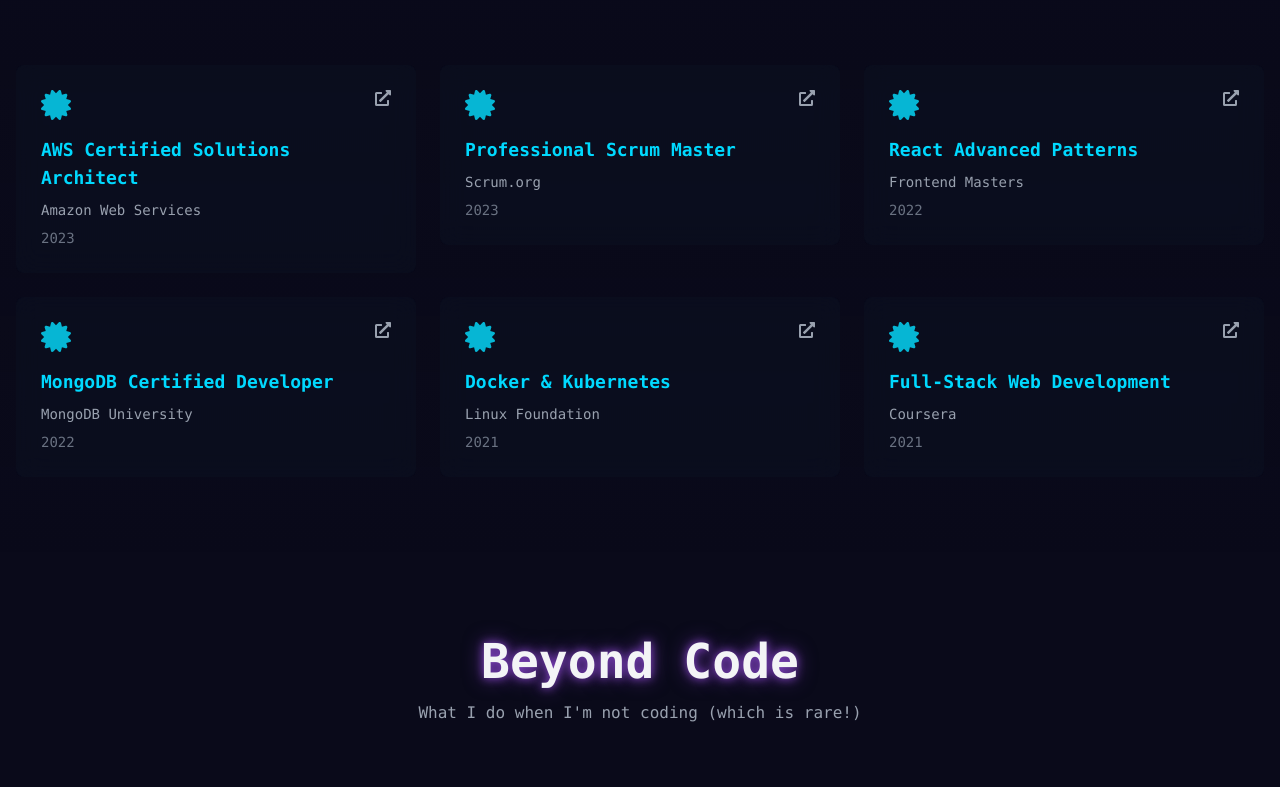
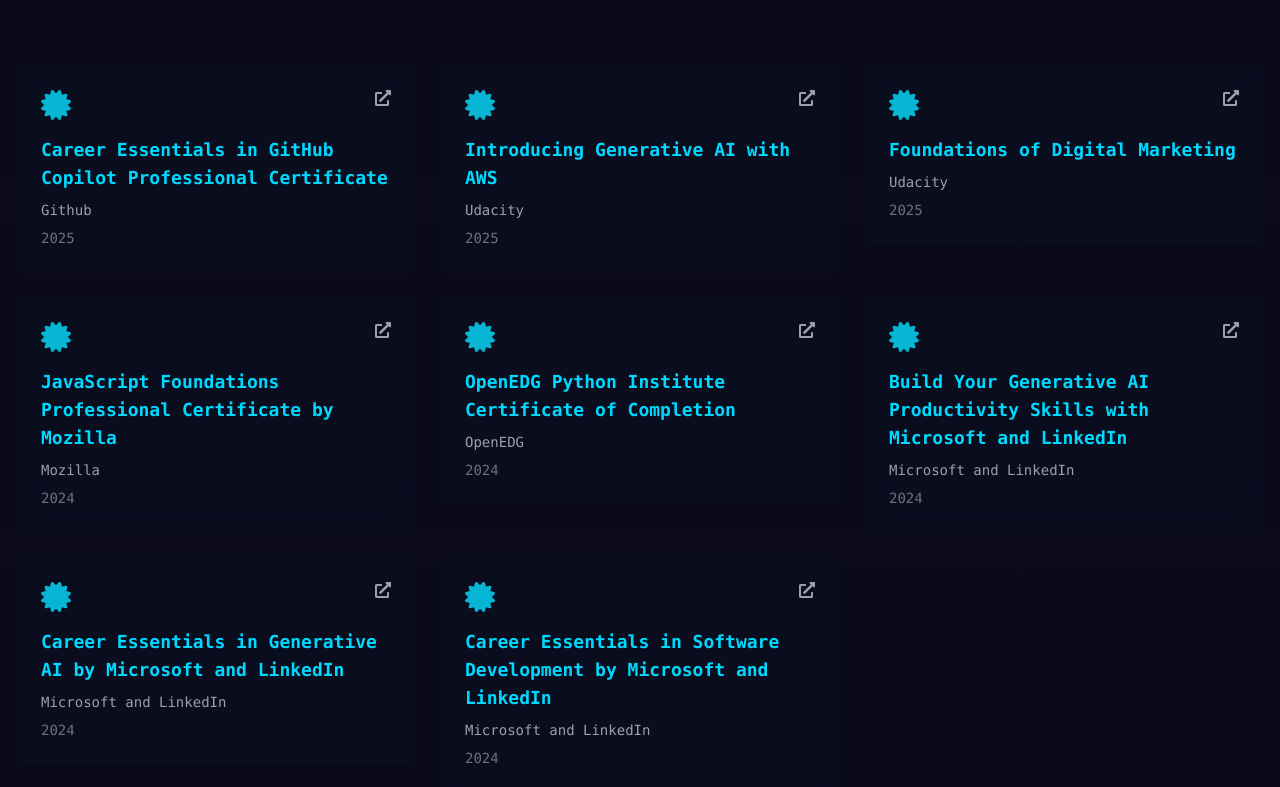
Before and after one commit to Adarsh-P-Thomson/Adarsh-P-Thomson.github.io, a Next.js app: page / in a window 1280 px wide. Shown: the part 4841-5628 px from the top of the page. Built offline with nearby package versions, Linux system fonts and the light colour scheme.

Commit message:
Update CertificatesSection.jsx

```diff
--- a/src/components/home/CertificatesSection.jsx
+++ b/src/components/home/CertificatesSection.jsx
@@ -7,40 +7,53 @@
 const CertificatesSection = () => {
   const certificates = [
     {
-      name: 'AWS Certified Solutions Architect',
-      issuer: 'Amazon Web Services',
-      date: '2023',
-      url: '#'
+      name: 'Career Essentials in GitHub Copilot Professional Certificate',
+      issuer: 'Github',
+      date: '2025',
+      url: 'https://www.linkedin.com/learning/certificates/34d88fbf95065a5ec29f58fdf9edecb3b225801cb1caa4eeb0a5a3bf4a37d1ba'
     },
     {
-      name: 'Professional Scrum Master',
-      issuer: 'Scrum.org',
-      date: '2023',
-      url: '#'
+      name: 'Introducing Generative AI with AWS',
+      issuer: 'Udacity',
+      date: '2025',
+      url: 'https://www.udacity.com/certificate/e/2a5a4bd8-3c3d-11f0-a66d-07aa5f3bf8e6'
     },
     {
-      name: 'React Advanced Patterns',
-      issuer: 'Frontend Masters',
-      date: '2022',
-      url: '#'
+      name: 'Foundations of Digital Marketing ',
+      issuer: 'Udacity',
+      date: '2025',
+      url: 'https://www.udacity.com/certificate/e/fd968046-b7ba-11ef-9e66-d3060daaa429'
     },
     {
-      name: 'MongoDB Certified Developer',
-      issuer: 'MongoDB University',
-      date: '2022',
-      url: '#'
+      name: 'JavaScript Foundations Professional Certificate by Mozilla',
+      issuer: 'Mozilla',
+      date: '2024',
+      url: 'https://www.linkedin.com/learning/certificates/a07103aeff5625bb825e792bfb28f23e63fb9614cee988545cf490f430b1c927'
     },
     {
-      name: 'Docker & Kubernetes',
-      issuer: 'Linux Foundation',
-      date: '2021',
-      url: '#'
+      name: 'OpenEDG Python Institute Certificate of Completion',
+      issuer: 'OpenEDG',
+      date: '2024',
+      url: 'https://www.linkedin.com/learning/certificates/3eafcac4e73a5aa72c86877d7fa5fef9c6875fb82bf2a36faa0aeffc0352958a'
     },
     {
-      name: 'Full-Stack Web Development',
-      issuer: 'Coursera',
-      date: '2021',
-      url: '#'
+      name: 'Build Your Generative AI Productivity Skills with Microsoft and LinkedIn',
+      issuer: 'Microsoft and LinkedIn',
+      date: '2024',
+      url: 'https://www.linkedin.com/learning/certificates/a358bd798c1e9a276e58bdeb7c7895dcd0b748ea471a35f210a6b4e442eeef1b'
+    },
+    {
+      name: 'Career Essentials in Generative AI by Microsoft and LinkedIn',
+      issuer: 'Microsoft and LinkedIn',
+      date: '2024',
+      url: 'https://www.linkedin.com/learning/certificates/6c3e4d3d7f072bcd6411b923cb8edb1b7ba3896c653001a568a3d7b8672e466d'
+    }
+    ,
+    {
+      name: 'Career Essentials in Software Development by Microsoft and LinkedIn',
+      issuer: 'Microsoft and LinkedIn',
+      date: '2024',
+      url: 'https://www.linkedin.com/learning/certificates/38e2cefcb962332d9b042e4ded2dbe8ce305fe307bf02085f8433b3db2563916'
     }
   ];
 
```
